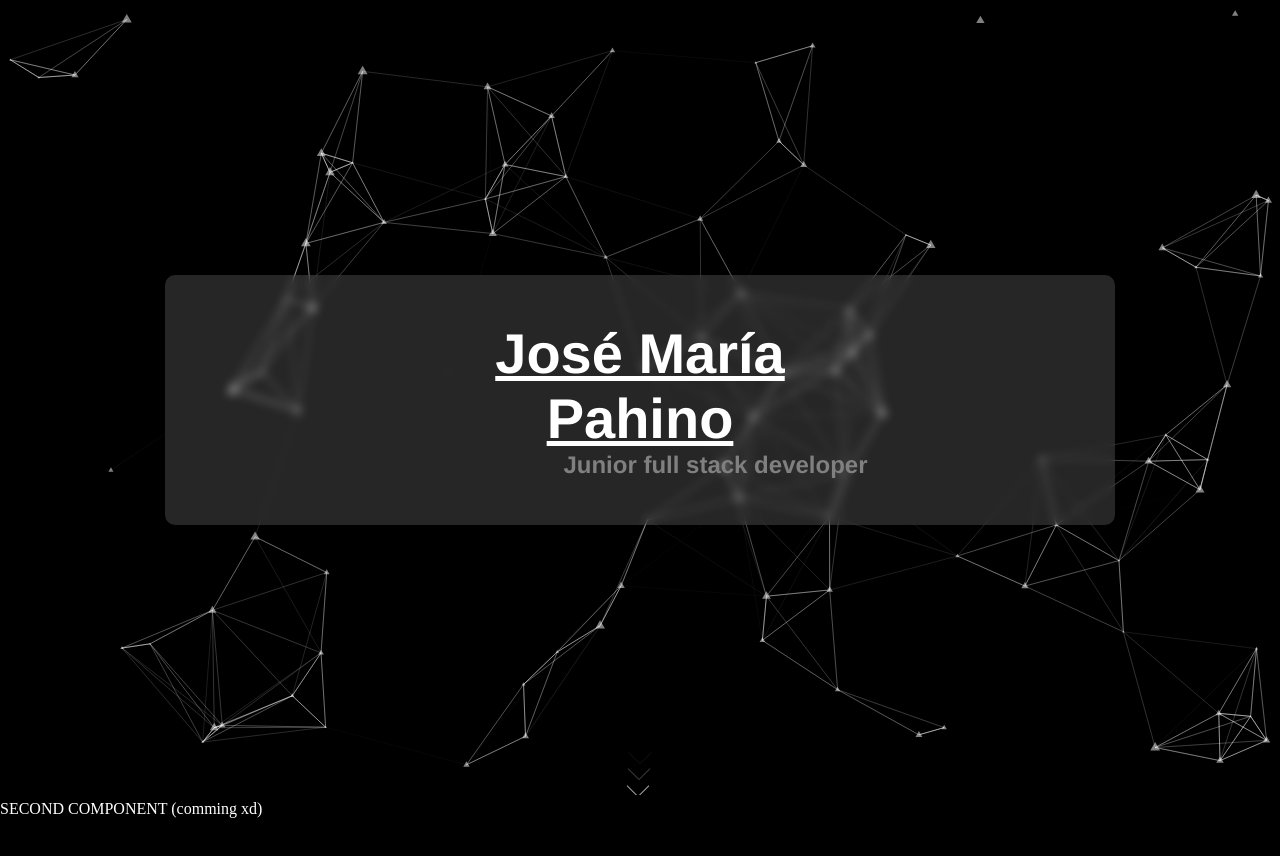
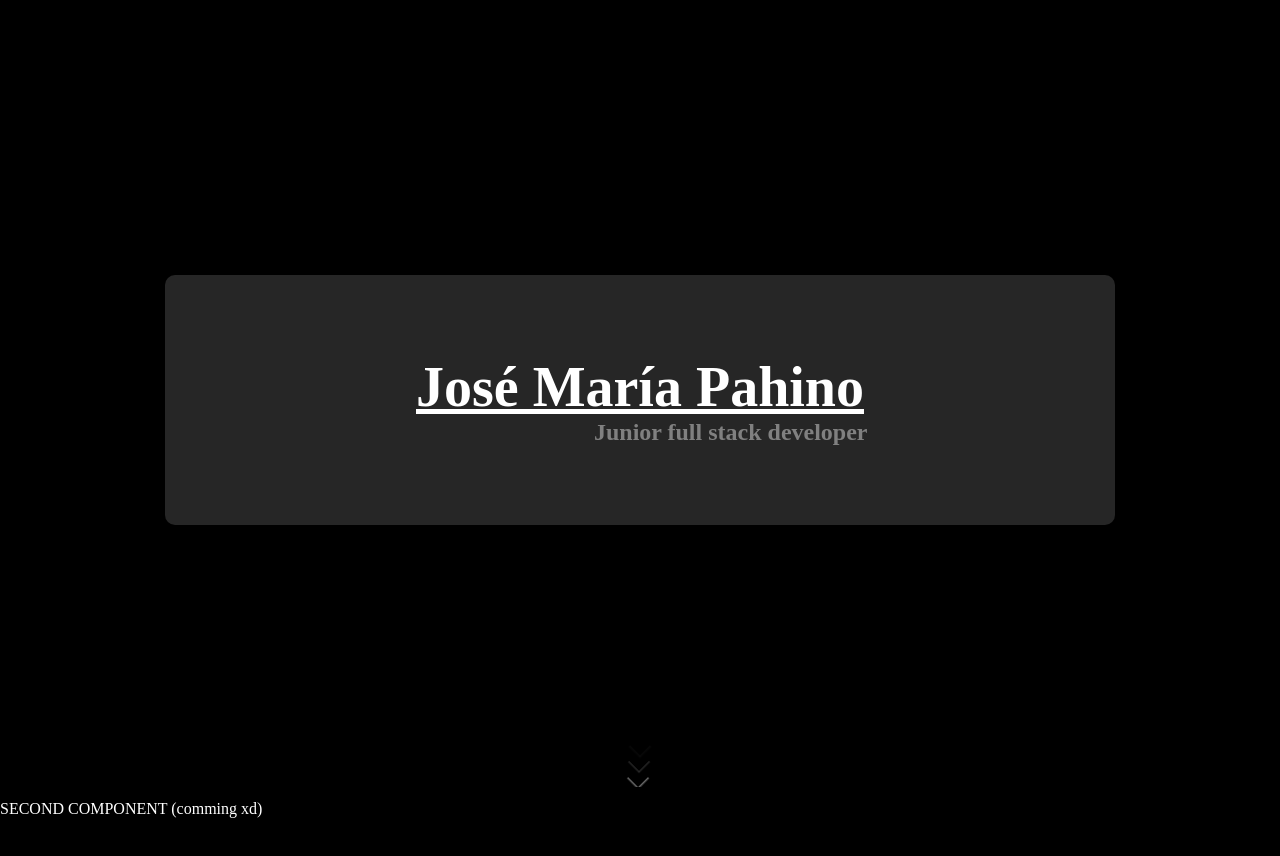
Before and after one commit to chemokita13/Portfolio, a React (Create React App) app: page / in a window 1280 px wide. Shown: the top 856 px of the page. Built offline with nearby package versions, Linux system fonts and the light colour scheme.

Commit message:
header animations

```diff
--- a/src/components/Header.js
+++ b/src/components/Header.js
@@ -1,92 +1,11 @@
 import "./header.css";
-import { useCallback } from "react";
-import Particles from "react-tsparticles";
-import { loadFull } from "tsparticles";
+import Pulse from "react-reveal/Pulse";
+import Jump from "react-reveal/Jump";
 
 function Header() {
-    const particlesInit = useCallback(async (engine) => {
-        await loadFull(engine);
-    }, []);
-
     return (
         <div className="header component">
-            <Particles
-                id="tsparticles"
-                init={particlesInit}
-                options={{
-                    fullScreen: false,
-                    background: {
-                        color: {
-                            value: "#000",
-                        },
-                    },
-                    fpsLimit: 120,
-                    interactivity: {
-                        events: {
-                            onClick: {
-                                enable: true,
-                                mode: "push",
-                            },
-                            onHover: {
-                                enable: false,
-                                mode: "push",
-                            },
-                            resize: true,
-                        },
-                        modes: {
-                            push: {
-                                quantity: 4,
-                            },
-                            repulse: {
-                                distance: 200,
-                                duration: 0.4,
-                            },
-                        },
-                    },
-                    particles: {
-                        color: {
-                            value: "#ffffff",
-                        },
-                        links: {
-                            color: "#ffffff",
-                            distance: 150,
-                            enable: true,
-                            opacity: 0.5,
-                            width: 1,
-                        },
-                        collisions: {
-                            enable: true,
-                        },
-                        move: {
-                            directions: "none",
-                            enable: true,
-                            outModes: {
-                                default: "bounce",
-                            },
-                            random: false,
-                            speed: 2,
-                            straight: false,
-                        },
-                        number: {
-                            density: {
-                                enable: true,
-                                area: 800,
-                            },
-                            value: 80,
-                        },
-                        opacity: {
-                            value: 0.5,
-                        },
-                        shape: {
-                            type: "triangle",
-                        },
-                        size: {
-                            value: { min: 1, max: 5 },
-                        },
-                    },
-                    detectRetina: true,
-                }}
-            />
+            <Pulse>
                 <div className="titles-container">
                     <h1 className="titles" id="name">
                         Jos&eacute; Mar&iacute;a Pahino
@@ -95,13 +14,16 @@ function Header() {
                         Junior full stack developer
                     </h2>
                 </div>
-            <a href="#pseudo-body">
+            </Pulse>
+            <Jump forever={true}>
+                <a href="#about">
                     <div className="scroll-btn">
                         <span></span>
                         <span></span>
                         <span></span>
                     </div>
                 </a>
+            </Jump>
         </div>
     );
 }
--- a/src/components/header.css
+++ b/src/components/header.css
@@ -41,7 +41,6 @@
 }
 
 .titles {
-    font-family: "Franklin Gothic Medium", "Arial Narrow", Arial, sans-serif;
     z-index: 1;
     text-justify: distribute-all-lines;
     width: 455px;
@@ -92,6 +91,9 @@
     border-top-right-radius: 20px;
     padding-top: 10px;
     transition: all 0.5s;
+    animation-duration: 2s;
+    animation-iteration-count: infinite;
+    animation-name: pulse;
 }
 
 .scroll-btn:hover {
@@ -138,3 +140,20 @@
         margin-right: 0;
     }
 }
+
+@keyframes pulse {
+    0% {
+        transform: scale(0.95);
+        margin-bottom: 15px;
+    }
+
+    70% {
+        transform: scale(1);
+        margin-bottom: 0;
+    }
+
+    100% {
+        transform: scale(0.95);
+        margin-bottom: 15px;
+    }
+}
```
Lines whose indentation alone changed are shown as unchanged.
